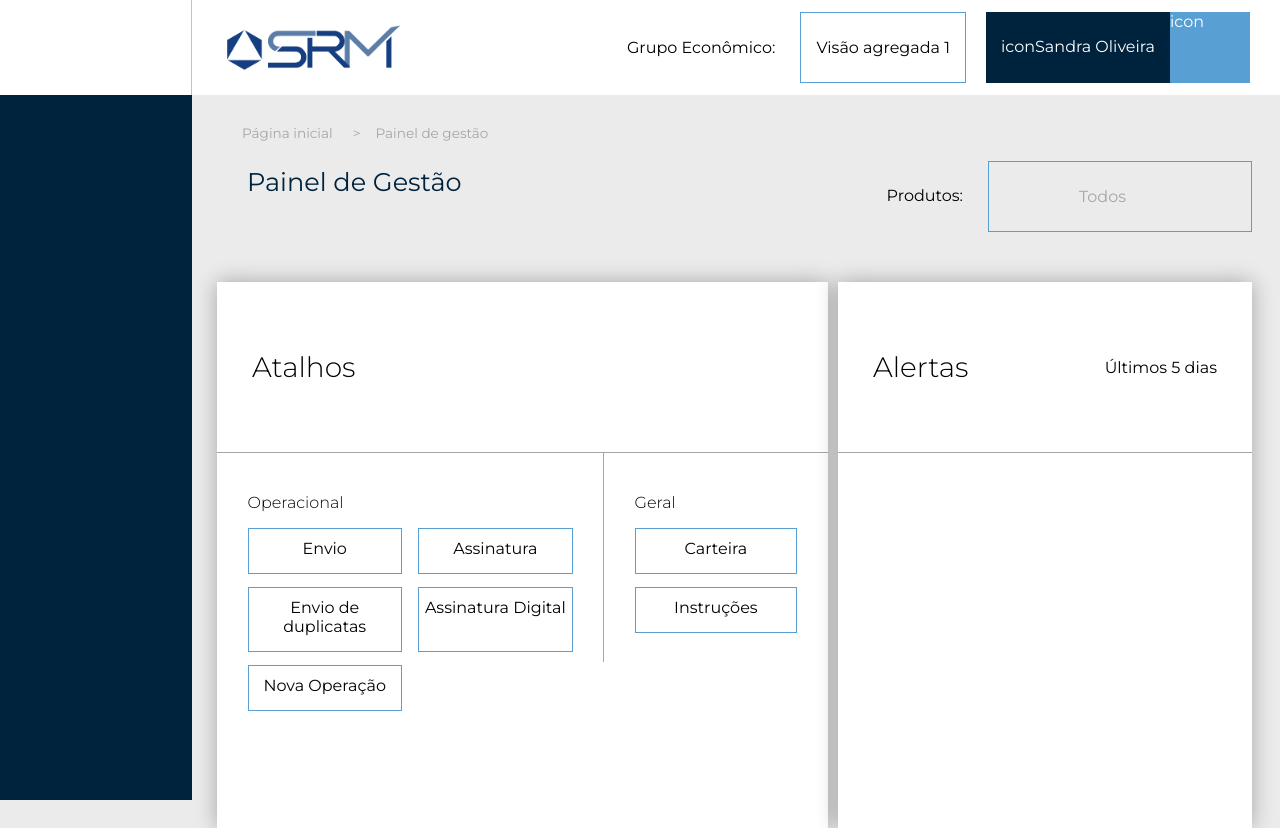
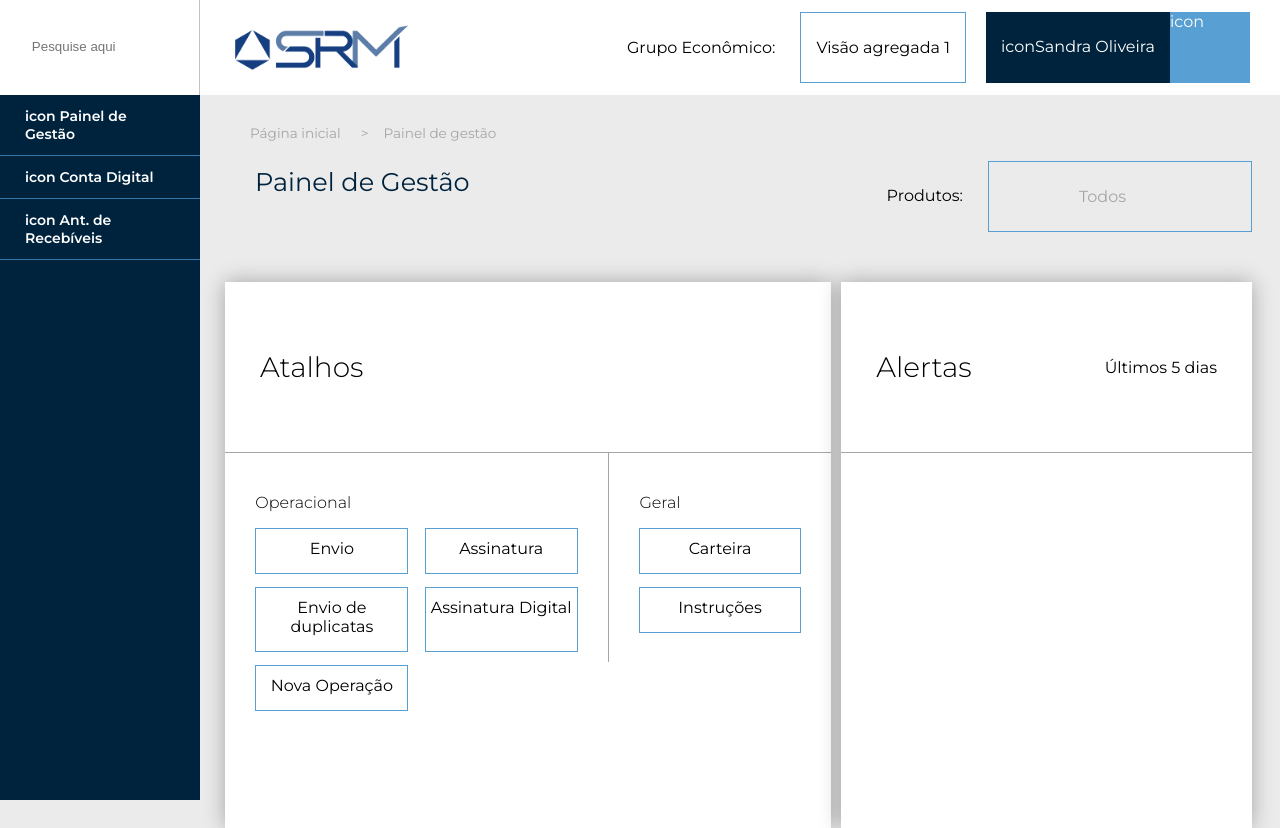
Before and after one commit to lwauke/srm-test, an Angular app: page / in a window 1280 px wide. Built offline with nearby package versions, Linux system fonts and the light colour scheme.

Commit message:
adding navbar item

```diff
--- a/src/app/app.module.ts
+++ b/src/app/app.module.ts
@@ -4,12 +4,14 @@ import { NgModule } from '@angular/core';
 
 import { AppComponent } from './app.component';
 import { NavbarComponent } from './navbar/navbar.component';
+import { NavbarItemComponent } from './navbar-item/navbar-item.component';
 
 
 @NgModule({
   declarations: [
     AppComponent,
-    NavbarComponent
+    NavbarComponent,
+    NavbarItemComponent
   ],
   imports: [
     BrowserModule
--- /dev/null
+++ b/src/app/navbar-item/navbar-item.component.html
@@ -0,0 +1,3 @@
+<li>
+  {{icon}} {{text}}
+</li>
--- /dev/null
+++ b/src/app/navbar-item/navbar-item.component.scss
@@ -0,0 +1,7 @@
+li {
+    color: #fff;
+    padding: 12px 25px;
+    font-size: 0.875rem;
+    font-weight: 600;
+    border-bottom: 1px solid #3577a8;
+}
--- /dev/null
+++ b/src/app/navbar-item/navbar-item.component.ts
@@ -0,0 +1,17 @@
+import { Component, OnInit, Input } from '@angular/core';
+
+@Component({
+  selector: 'app-navbar-item',
+  templateUrl: './navbar-item.component.html',
+  styleUrls: ['./navbar-item.component.scss']
+})
+export class NavbarItemComponent implements OnInit {
+  @Input() icon: string;
+  @Input() text: string;
+
+  constructor() { }
+
+  ngOnInit() {
+  }
+
+}
--- a/src/app/navbar/navbar.component.html
+++ b/src/app/navbar/navbar.component.html
@@ -1,10 +1,15 @@
 <aside class="navbar">
   <div class="search-container bg-white">
-
+    <input type="text" placeholder="Pesquise aqui">
   </div>
   <nav>
     <ul class="menu">
-      <li></li>
+      <app-navbar-item
+        *ngFor="let item of listItems"
+        [icon]="item.icon"
+        [text]="item.text"
+      >
+      </app-navbar-item>
     </ul>
   </nav>
 </aside>
--- a/src/app/navbar/navbar.component.scss
+++ b/src/app/navbar/navbar.component.scss
@@ -4,10 +4,22 @@
     min-height: 100vh;
     width: 15%;
     max-width: 270px;
+    min-width: 200px;
     background: #00233d;
+}
+
+input {
+    width: 70%;
+    margin-left: 15%;
+    margin-top: 38px;
+    border: none;
 }
 
 .search-container {
     height: 95px;
     border-right: 1px solid #c1c1c1;
 }
+
+.menu {
+    margin: 0;
+}
--- a/src/app/navbar/navbar.component.ts
+++ b/src/app/navbar/navbar.component.ts
@@ -6,6 +6,11 @@ import { Component, OnInit } from '@angular/core';
   styleUrls: ['./navbar.component.scss']
 })
 export class NavbarComponent implements OnInit {
+  listItems = [
+    {text: 'Painel de Gestão', icon: 'icon'},
+    {text: 'Conta Digital', icon: 'icon'},
+    {text: 'Ant. de Recebíveis', icon: 'icon'},
+  ]
 
   constructor() { }
 
```
Also changed, not shown: 1 other file (tests, documents, lock files or other folders).
